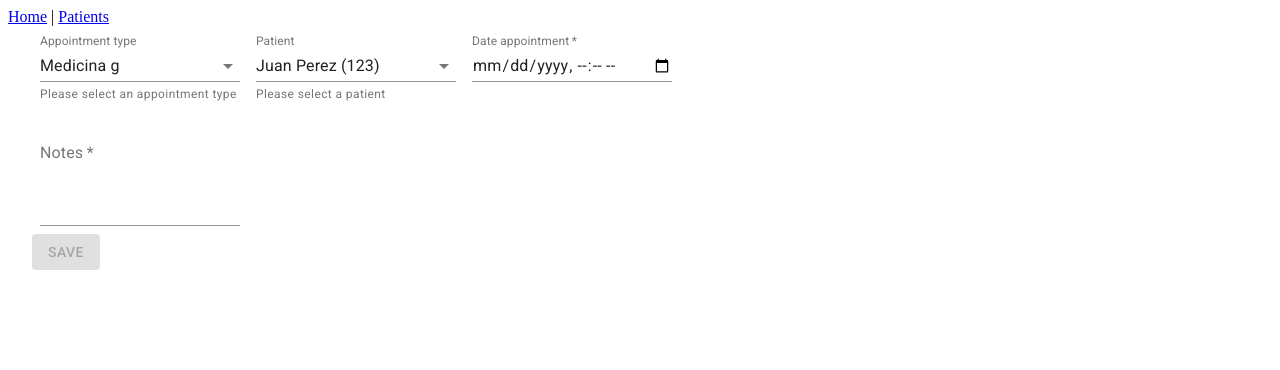
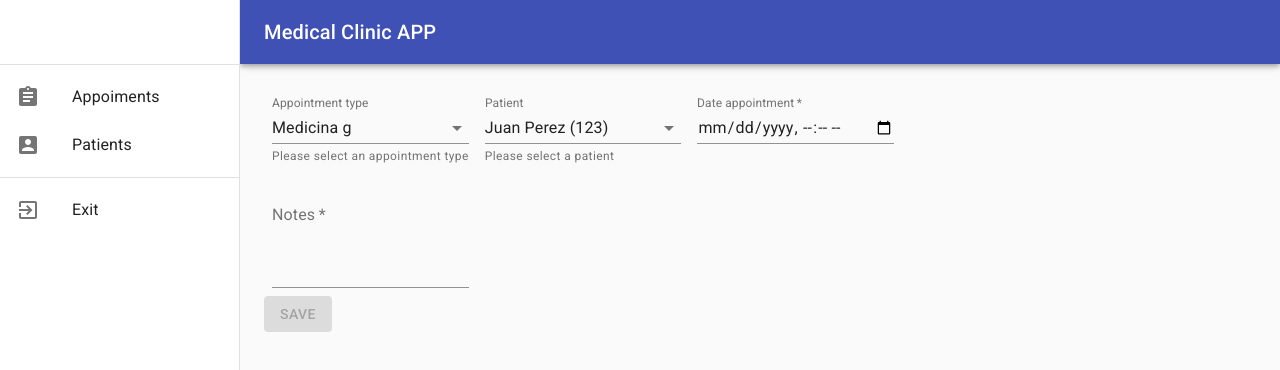
Before and after one commit to maurotrochez/medical-clinic-ui, a React (Create React App) app: page /appointments/1 in a window 1280 px wide. Shown: the top 370 px of the page. Built offline with nearby package versions, Linux system fonts and the light colour scheme.

Commit message:
Modified header component

```diff
--- a/src/components/appointment/ManageAppointment.js
+++ b/src/components/appointment/ManageAppointment.js
@@ -1,5 +1,5 @@
 import React, { useState } from "react";
-import { Container, TextField, MenuItem, Button } from "@material-ui/core";
+import { TextField, MenuItem, Button, CssBaseline } from "@material-ui/core";
 import { makeStyles } from "@material-ui/core/styles";
 import * as constant from "../../utils/constants";
 import { useHistory } from "react-router-dom";
@@ -93,7 +93,8 @@
     }
 
     return (
-        <Container>
+        <div >
+            <CssBaseline />
             <form autoComplete="off" className={classes.root}>
                 <div>
                     <TextField
@@ -154,6 +155,6 @@
                     Save
                 </Button>
             </form>
-        </Container>
+        </div>
     )
 }
--- a/src/components/common/Header.js
+++ b/src/components/common/Header.js
@@ -1,21 +1,160 @@
 import React from 'react'
-import {BrowserRouter as Router, Link, Switch, Route} from "react-router-dom";
+import { BrowserRouter as Router, Link, Switch, Route } from "react-router-dom";
 import AppointmentList from '../appointment/AppointmentList';
 import PatientList from '../patient/PatientList';
 import ManageAppointment from '../appointment/ManageAppointment';
+import AppBar from '@material-ui/core/AppBar';
+import CssBaseline from '@material-ui/core/CssBaseline';
+import Divider from '@material-ui/core/Divider';
+import Drawer from '@material-ui/core/Drawer';
+import Hidden from '@material-ui/core/Hidden';
+import IconButton from '@material-ui/core/IconButton';
+import AssignmentIcon from '@material-ui/icons/Assignment';
+import List from '@material-ui/core/List';
+import ListItem from '@material-ui/core/ListItem';
+import ListItemIcon from '@material-ui/core/ListItemIcon';
+import ListItemText from '@material-ui/core/ListItemText';
+import MenuIcon from '@material-ui/icons/Menu';
+import Toolbar from '@material-ui/core/Toolbar';
+import AccountBoxIcon from '@material-ui/icons/AccountBox';
+import ExitToAppIcon from '@material-ui/icons/ExitToApp';
+import Typography from '@material-ui/core/Typography';
+import { makeStyles, useTheme } from '@material-ui/core/styles';
 
-export default function Header() {
+const drawerWidth = 240;
+
+const useStyles = makeStyles((theme) => ({
+    root: {
+        display: 'flex',
+    },
+    drawer: {
+        [theme.breakpoints.up('sm')]: {
+            width: drawerWidth,
+            flexShrink: 0,
+        },
+    },
+    appBar: {
+        [theme.breakpoints.up('sm')]: {
+            width: `calc(100% - ${drawerWidth}px)`,
+            marginLeft: drawerWidth,
+        },
+    },
+    menuButton: {
+        marginRight: theme.spacing(2),
+        [theme.breakpoints.up('sm')]: {
+            display: 'none',
+        },
+    },
+    // necessary for content to be below app bar
+    toolbar: theme.mixins.toolbar,
+    drawerPaper: {
+        width: drawerWidth,
+    },
+    content: {
+        flexGrow: 1,
+        padding: theme.spacing(3),
+    },
+}));
+
+export default function Header(props) {
+    const { window } = props;
+    const classes = useStyles();
+    const theme = useTheme();
+    const [mobileOpen, setMobileOpen] = React.useState(false);
+
+    const handleDrawerToggle = () => {
+        setMobileOpen(!mobileOpen);
+    };
+
+    const drawer = (
+        <div>
+            <div className={classes.toolbar} />
+            <Divider />
+            <List>
+                <ListItem button component={Link} to="/">
+                    <ListItemIcon> <AssignmentIcon /></ListItemIcon>
+                    <ListItemText primary="Appoiments" />
+                </ListItem>
+                <ListItem button component={Link} to="/patients">
+                    <ListItemIcon><AccountBoxIcon /></ListItemIcon>
+                    <ListItemText primary="Patients" />
+                </ListItem>
+            </List>
+            <Divider />
+            <List>
+                <ListItem button>
+                    <ListItemIcon><ExitToAppIcon /></ListItemIcon>
+                    <ListItemText primary="Exit" />
+                </ListItem>
+            </List>
+        </div>
+    );
+
+    const container = window !== undefined ? () => window().document.body : undefined;
     return (
+
         <Router>
-            <div>
-                <Link to="/">Home</Link> | <Link to="/patients">Patients</Link>
+            <div className={classes.root}>
+                <CssBaseline />
+                <AppBar position="fixed" className={classes.appBar}>
+                    <Toolbar>
+                        <IconButton
+                            color="inherit"
+                            aria-label="open drawer"
+                            edge="start"
+                            onClick={handleDrawerToggle}
+                            className={classes.menuButton}
+                        >
+                            <MenuIcon />
+                        </IconButton>
+                        <Typography variant="h6" noWrap>
+                            Medical Clinic APP
+                        </Typography>
+                    </Toolbar>
+                </AppBar>
+                <nav className={classes.drawer} aria-label="mailbox folders">
+                    {/* The implementation can be swapped with js to avoid SEO duplication of links. */}
+                    <Hidden smUp implementation="css">
+                        <Drawer
+                            container={container}
+                            variant="temporary"
+                            anchor={theme.direction === 'rtl' ? 'right' : 'left'}
+                            open={mobileOpen}
+                            onClose={handleDrawerToggle}
+                            classes={{
+                                paper: classes.drawerPaper,
+                            }}
+                            ModalProps={{
+                                keepMounted: true, // Better open performance on mobile.
+                            }}
+                        >
+                            {drawer}
+                        </Drawer>
+                    </Hidden>
+                    <Hidden xsDown implementation="css">
+                        <Drawer
+                            classes={{
+                                paper: classes.drawerPaper,
+                            }}
+                            variant="permanent"
+                            open
+                        >
+                            {drawer}
+                        </Drawer>
+                    </Hidden>
+                </nav>
+                <main className={classes.content}>
+                    <div className={classes.toolbar} />
+                    <Switch >
+                        <Route exact path="/" component={AppointmentList} />
+                        <Route path="/patients" component={PatientList} />
+                        <Route path="/appointments/:id" component={ManageAppointment} />
+                        <Route exact path="/appointments/new" component={ManageAppointment} />
+                    </Switch>
+                </main>
             </div>
-            <Switch>
-                <Route exact path="/" component={AppointmentList}/>
-                <Route path="/patients" component={PatientList}/>
-                <Route path="/appointments/:id" component={ManageAppointment}/>
-                <Route exact path="/appointments/new" component={ManageAppointment}/>
-            </Switch>
+
         </Router>
+
     )
 }
```
